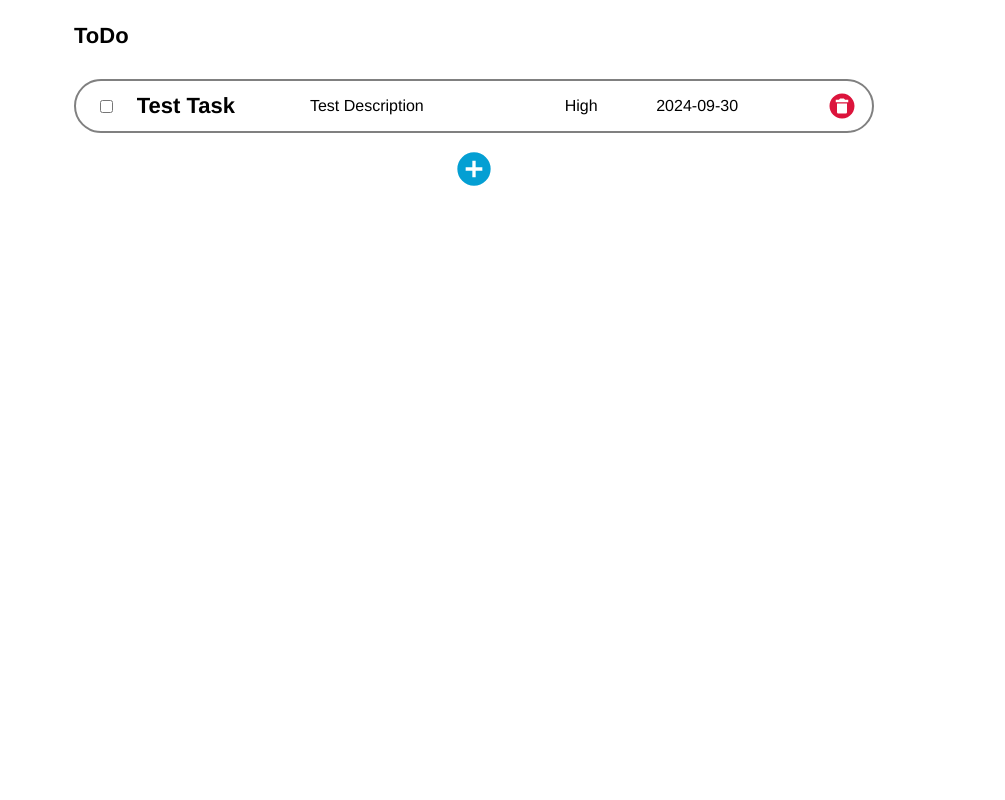
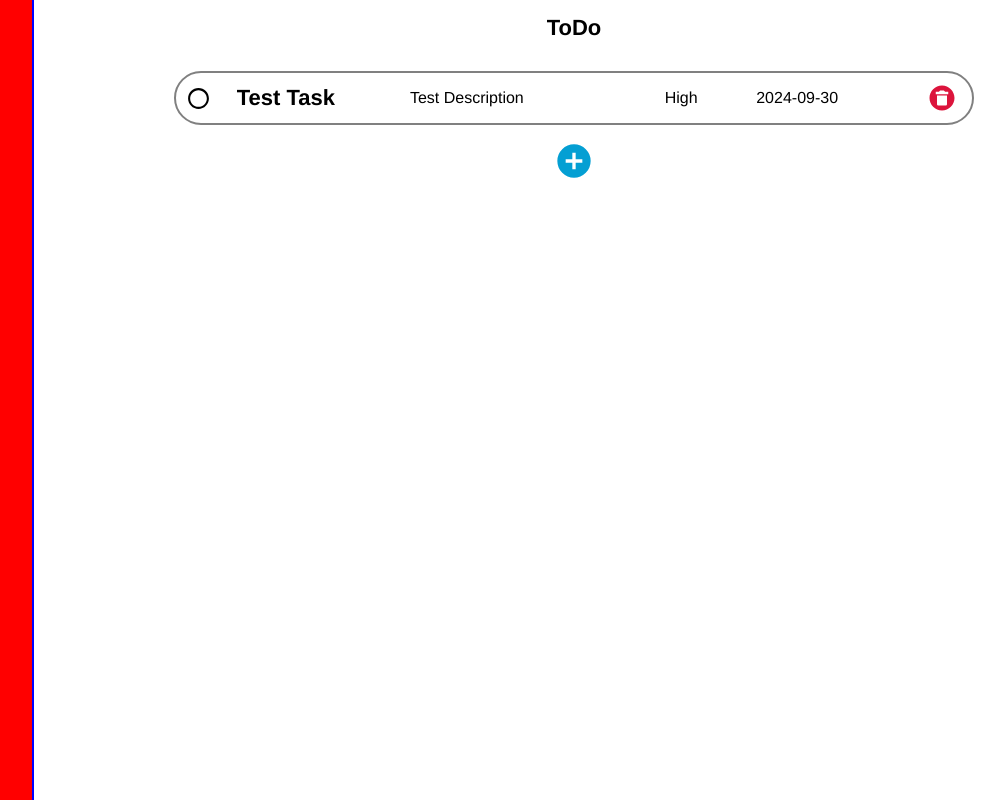
Before and after one commit to Corby7/project_ToDoList, a website built with webpack: page src/template.html in a window 1280 px wide. Shown: the whole page, without its empty margins (166-1171 px from the left). Built offline with nearby package versions, Linux system fonts and the light colour scheme.

Commit message:
added checked SVG

```diff
--- a/src/style.css
+++ b/src/style.css
@@ -4,10 +4,26 @@
 }
 
 body {
+  display: grid;
+  grid-template-columns: 1fr 7fr;
+  margin: 0;
+}
+
+#sidebar {
+  background-color: red;
+  width: 200px;
+  height: 100vh;
+  padding: 0;
+  margin: 0;
+  border-right: 2px solid blue;
+}
+
+#main-content {
   display: flex;
   flex-direction: column;
-  justify-content: center;
+  justify-content: start;
   align-items: center;
+  min-width: 100%;
 }
 
 #content {
@@ -113,6 +129,11 @@ h1 {
   font-size: 22px;
 }
 
+.completedBtn {
+  width: 25px;
+  height: 25px;
+}
+
 .deleteToDo {
   display: flex;
   justify-content: center;
@@ -134,6 +155,7 @@ h1 {
   justify-content: center;
 }
 
+.completedBtn,
 #addToDo,
 .addBtn,
 .deleteToDo {
--- a/src/uiController.js
+++ b/src/uiController.js
@@ -38,11 +38,28 @@ export class UIController {
       const priority = document.createElement("p");
       priority.innerText = task.priority;
 
-      const completed = document.createElement("input");
-      completed.type = "checkbox";
-      completed.checked = task.completed;
-      completed.addEventListener("change", () => {
+      const completed = document.createElement("button");
+      completed.classList.add("completedBtn");
+
+      const uncheckedSVG = `
+      <svg xmlns="http://www.w3.org/2000/svg" viewBox="0 0 24 24">
+        <title>circle-outline</title>
+        <path d="M12 2C6.5 2 2 6.5 2 12S6.5 22 12 22 22 17.5 22 12 17.5 2 12 2M12 20C7.59 20 4 16.41 4 12S7.59 4 12 4 20 7.59 20 12 16.41 20 12 20Z" />
+      </svg>
+    `;
+
+      const checkedSVG = `
+      <svg xmlns="http://www.w3.org/2000/svg" viewBox="0 0 24 24">
+        <title>check-circle-outline</title>
+        <path d="M12 2C6.5 2 2 6.5 2 12S6.5 22 12 22 22 17.5 22 12 17.5 2 12 2M12 20C7.59 20 4 16.41 4 12S7.59 4 12 4 20 7.59 20 12 16.41 20 12 20M16.59 7.58L10 14.17L7.41 11.59L6 13L10 17L18 9L16.59 7.58Z" />
+      </svg>`;
+
+      completed.innerHTML = task.completed ? checkedSVG : uncheckedSVG;
+
+      completed.addEventListener("click", () => {
+        completed.innerHTML = task.completed ? checkedSVG : uncheckedSVG;
         this.onTaskComplete(index);
+        console.log(task.completed);
       });
 
       const deleteBtn = document.createElement("button");
@@ -162,7 +179,9 @@ export class UIController {
     submitButton.style.gridArea = "add"; // Assign to grid area for consistency
     form.appendChild(submitButton);
 
-    document.body.appendChild(form);
+    const contentDiv = document.getElementById("content");
+    contentDiv.appendChild(form);
+
     form.style.display = "none"; // Initially hide the form
     return form;
   }
@@ -170,11 +189,10 @@ export class UIController {
   createFormField(placeholderText, type, id, required = false) {
     let input;
 
-    // Check if we are creating the description field, if so, use a textarea
     if (id === "description") {
       input = document.createElement("textarea");
-      input.rows = 4; // You can set the number of rows as needed
-      input.cols = 50; // Set the width as needed
+      input.rows = 4;
+      input.cols = 50;
       input.style.resize = "vertical";
     } else {
       input = document.createElement("input");
@@ -183,7 +201,7 @@ export class UIController {
 
     input.id = id;
     input.name = id;
-    input.placeholder = placeholderText; // Set the placeholder text
+    input.placeholder = placeholderText;
     if (required) input.required = true;
 
     return input;
```
